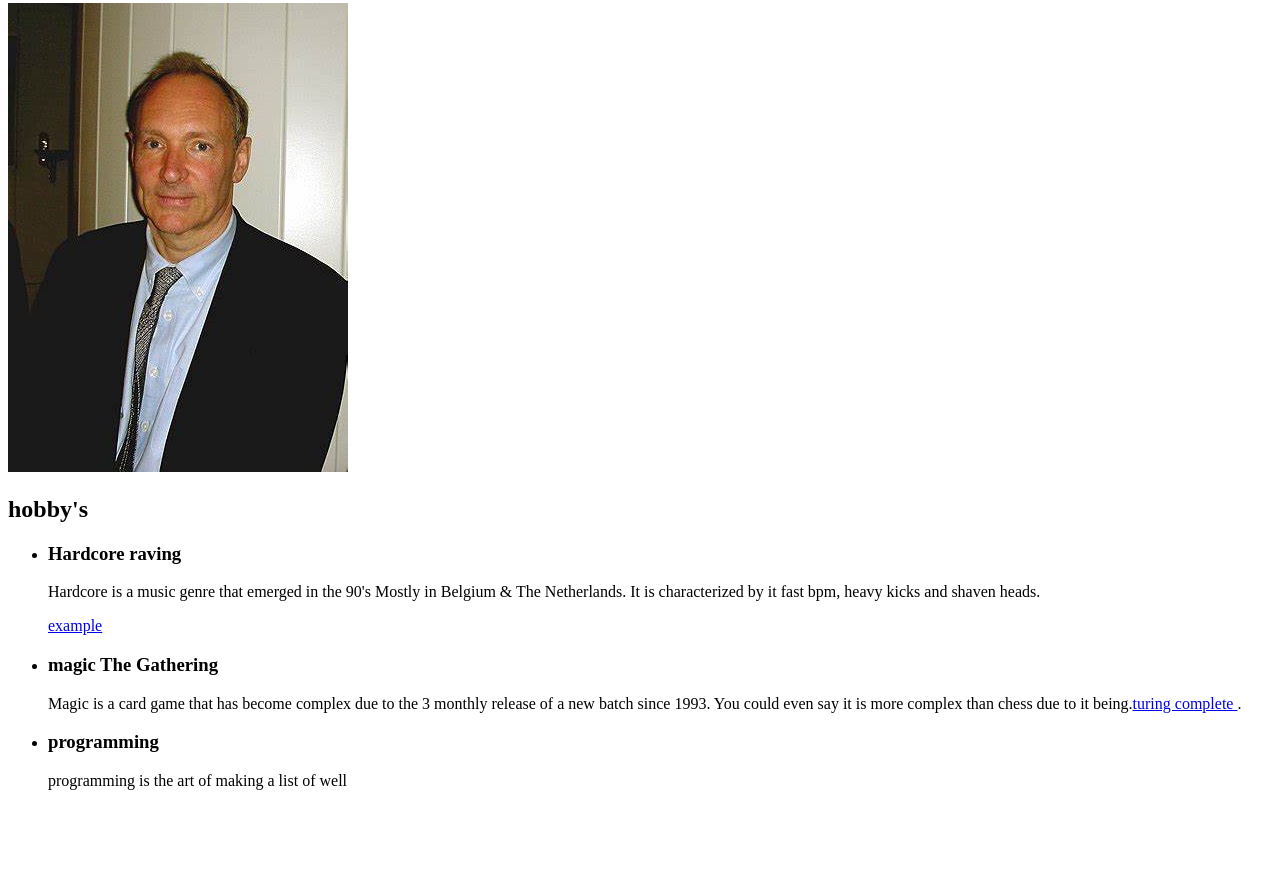
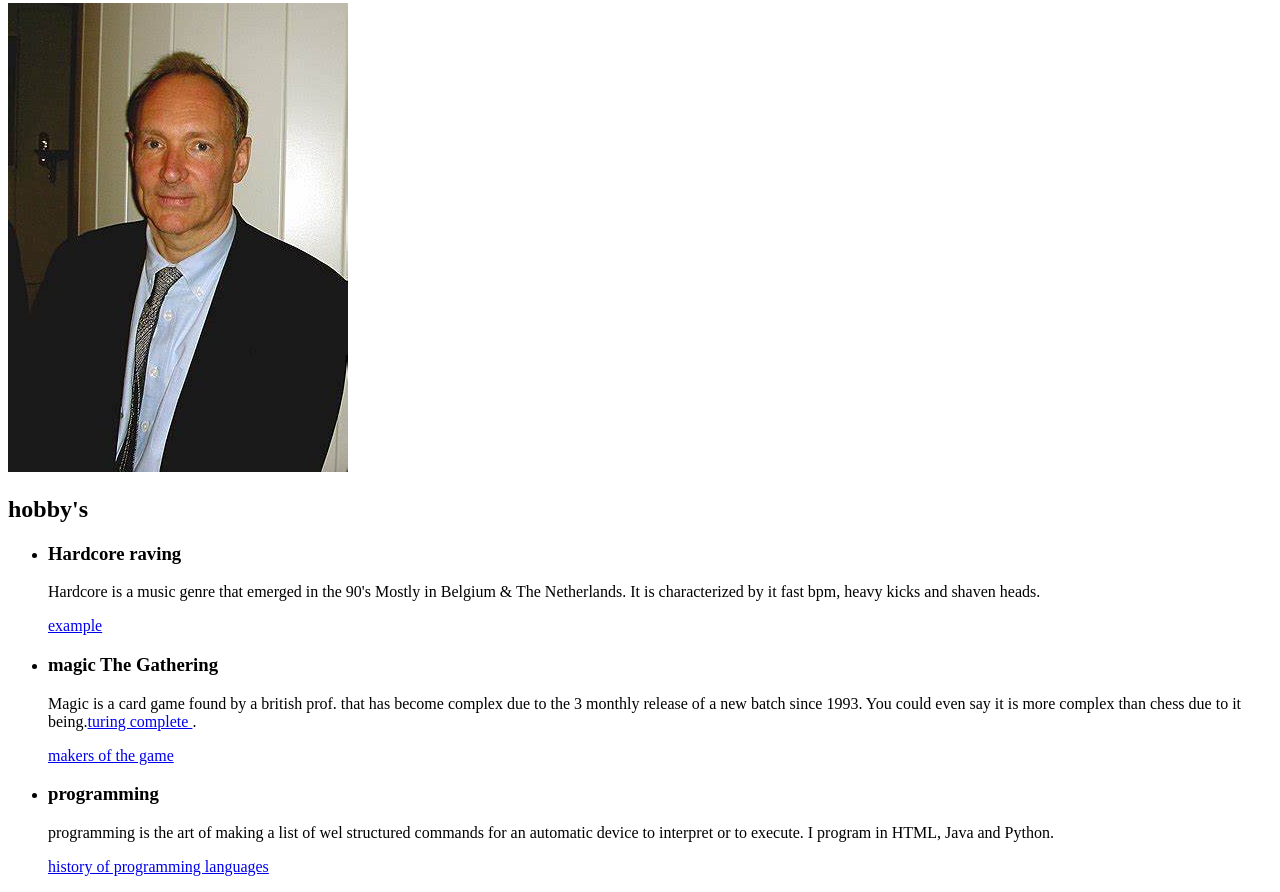
Before and after one commit to floriandegr/webdevelopment, a plain HTML site: page labo_3/Personal_homepage_assignment.html in a window 1280 px wide. Shown: the part 212-1104 px from the top of the page. Before the commit the page ends 1018 px from the top, so only its background shows below. Drawn offline with Linux system fonts and the light colour scheme.

Commit message:
Update Personal_homepage_assignment.html

```diff
--- a/labo_3/Personal_homepage_assignment.html
+++ b/labo_3/Personal_homepage_assignment.html
@@ -36,12 +36,13 @@
     </li>
     <li>
         <h3>magic The Gathering</h3>
-        <p>Magic is a card game that has become complex due to the 3 monthly release of a new batch since 1993. You could even say it is more complex than chess due to it being.<a href="https://www.youtube.com/watch?v=ZclaXQWVRCg&t=730s">turing complete </a>.</p>
-        <a href="https://magic.wizards.com/en"></a>
+        <p>Magic is a card game found by a british prof. that has become complex due to the 3 monthly release of a new batch since 1993. You could even say it is more complex than chess due to it being.<a href="https://www.youtube.com/watch?v=ZclaXQWVRCg&t=730s">turing complete </a>.</p>
+        <a href="https://magic.wizards.com/en">makers of the game</a>
     </li>
     <li>
         <h3>programming</h3>
-        <p>programming is the art of making a list of well</p>
+        <p>programming is the art of making a list of wel structured commands for an automatic device to interpret or to execute. I program in HTML, Java and Python. </p>
+        <a href="https://codedocs.org/what-is/history-of-programming-languages">history of programming languages</a>
     </li>
 </ul>
 </body>
```
